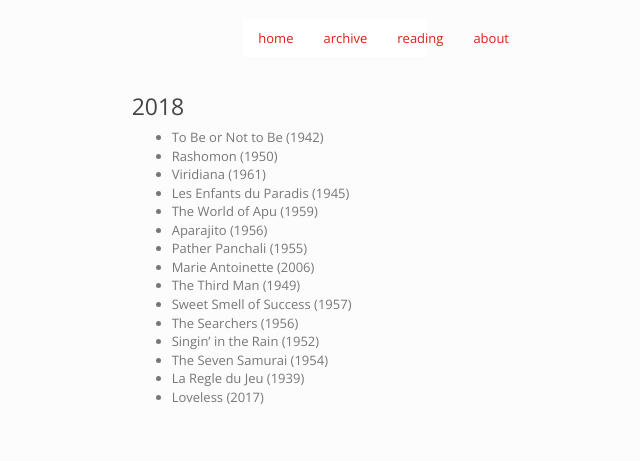
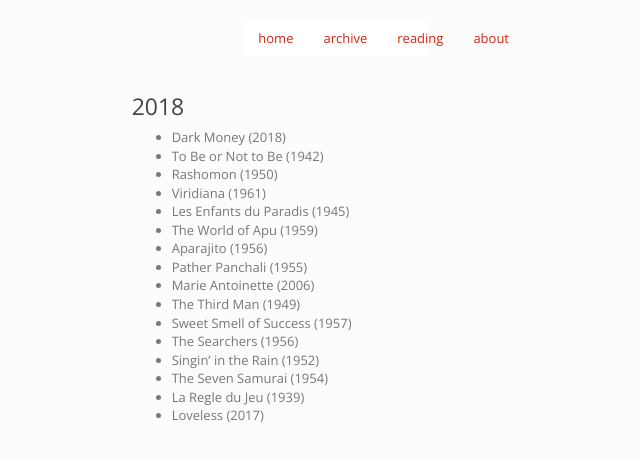
Before and after one commit to imtayadeway/imtayadeway.github.io, a Jekyll site: the page built from film/index.md, in a window 1280 px wide. Shown: the top 461 px of the page, without its empty margins (305-945 px from the left). Built offline with Jekyll 4.4.1, drawn with Linux system fonts in a browser that asks for light colours.

Commit message:
Add dark money

```diff
--- a/film/index.md
+++ b/film/index.md
@@ -5,6 +5,7 @@ title: Film
 
 ### 2018
 
+- Dark Money (2018)
 - To Be or Not to Be (1942)
 - Rashomon (1950)
 - Viridiana (1961)
```
